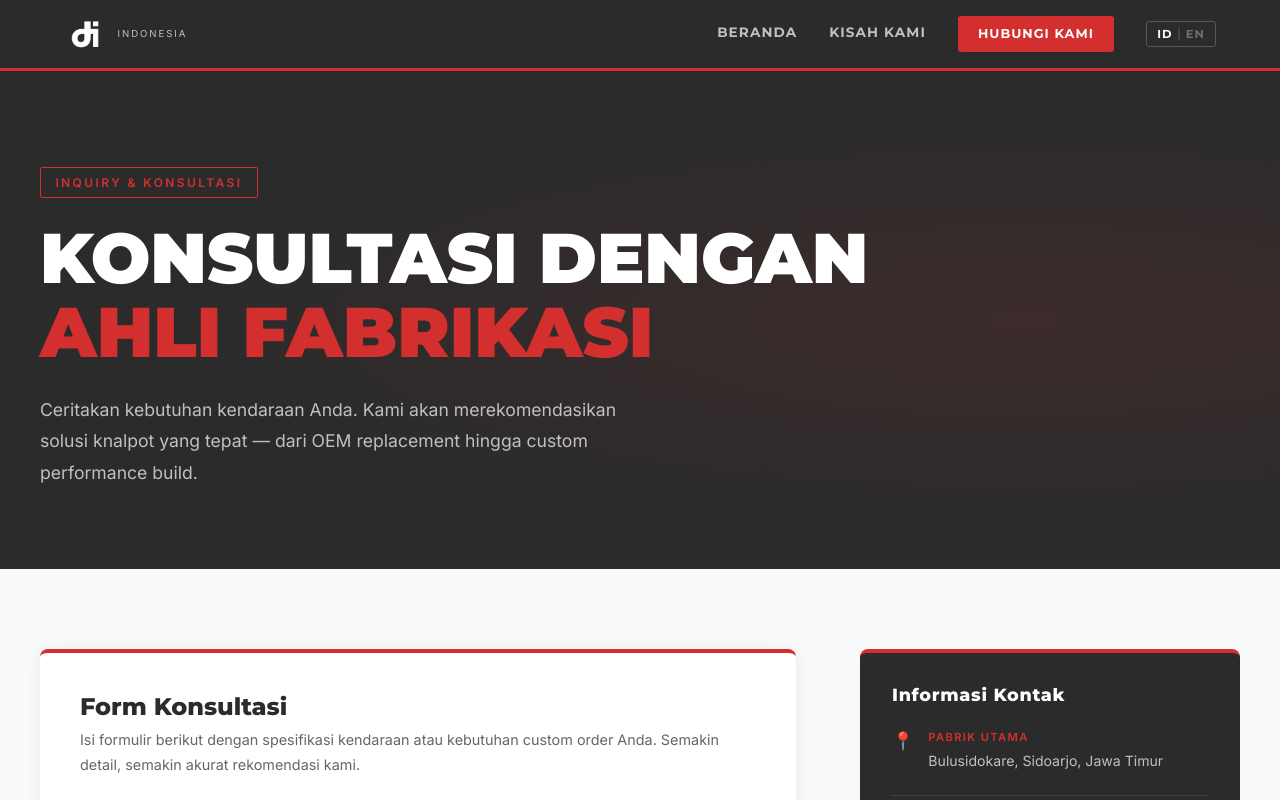
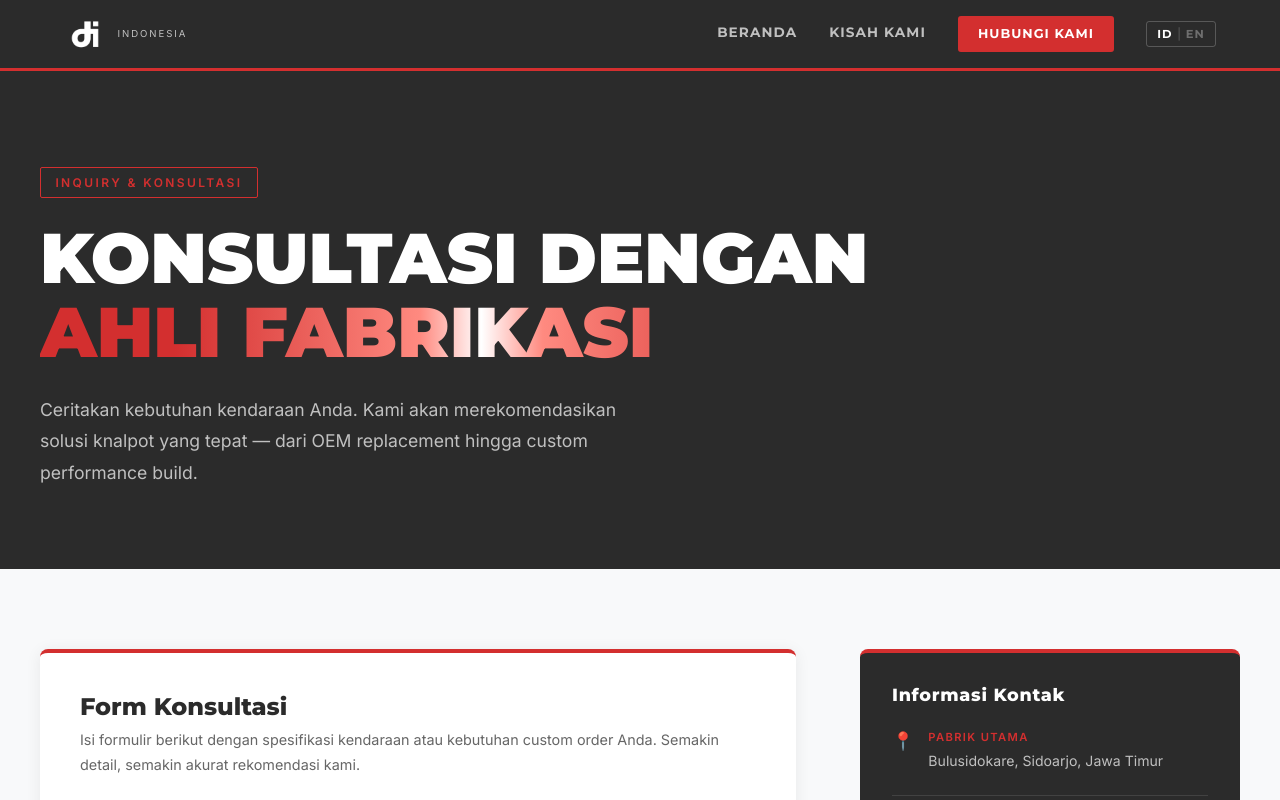
Before and after one commit to jonathango98/dai-ichi-website, a React (Vite) app: page /contact in a window 1280 px wide. Shown: the top 800 px of the page. Built offline with nearby package versions, Linux system fonts and the light colour scheme.

Commit message:
add shiny text

```diff
--- /dev/null
+++ b/src/components/ShinyText.jsx
@@ -0,0 +1,9 @@
+import styles from './ShinyText.module.css'
+
+export default function ShinyText({ text, className = '' }) {
+  return (
+    <span className={`${styles.shiny} ${className}`}>
+      {text}
+    </span>
+  )
+}
--- /dev/null
+++ b/src/components/ShinyText.module.css
@@ -0,0 +1,31 @@
+@keyframes shine {
+  from { background-position: 200% center; }
+  to   { background-position: -200% center; }
+}
+
+.shiny {
+  background: linear-gradient(
+    90deg,
+    #d32f2f 0%,
+    #d32f2f 25%,
+    #ff8a80 45%,
+    #ffffff 50%,
+    #ff8a80 55%,
+    #d32f2f 75%,
+    #d32f2f 100%
+  );
+  background-size: 200% auto;
+  -webkit-background-clip: text;
+  background-clip: text;
+  -webkit-text-fill-color: transparent;
+  animation: shine 4s linear infinite;
+}
+
+@media (prefers-reduced-motion: reduce) {
+  .shiny {
+    animation: none;
+    background: none;
+    -webkit-text-fill-color: #d32f2f;
+    color: #d32f2f;
+  }
+}
--- a/src/pages/Contact.jsx
+++ b/src/pages/Contact.jsx
@@ -2,6 +2,7 @@ import { useState } from 'react'
 import { useLanguage } from '../contexts/LanguageContext'
 import useInView from '../hooks/useInView'
 import usePageMeta from '../hooks/usePageMeta'
+import ShinyText from '../components/ShinyText'
 import styles from './Contact.module.css'
 
 export default function Contact() {
@@ -92,7 +93,7 @@ export default function Contact() {
           <span className={styles.heroBadge}>{c.heroBadge}</span>
           <h1 className={styles.heroTitle}>
             {c.heroTitle1}<br />
-            <span className={styles.heroAccent}>{c.heroTitle2}</span>
+            <ShinyText text={c.heroTitle2} />
           </h1>
           <p className={styles.heroSubtitle}>{c.heroSubtitle}</p>
         </div>
--- a/src/pages/Contact.module.css
+++ b/src/pages/Contact.module.css
@@ -13,23 +13,11 @@
 .pageHero {
   background-color: var(--charcoal);
   padding: 6rem 1.5rem 5rem;
-  position: relative;
-  overflow: hidden;
-}
-
-.pageHero::before {
-  content: '';
-  position: absolute;
-  inset: 0;
-  background: radial-gradient(ellipse at 80% 50%, rgba(211, 47, 47, 0.1) 0%, transparent 60%);
-  pointer-events: none;
 }
 
 .heroContainer {
   max-width: 1200px;
   margin: 0 auto;
-  position: relative;
-  z-index: 1;
 }
 
 .heroBadge {
@@ -55,10 +43,6 @@
   margin-bottom: 1.5rem;
   animation: heroFadeUp 0.75s cubic-bezier(0.4, 0, 0.2, 1) both;
   animation-delay: 0.3s;
-}
-
-.heroAccent {
-  color: var(--red);
 }
 
 .heroSubtitle {
```
